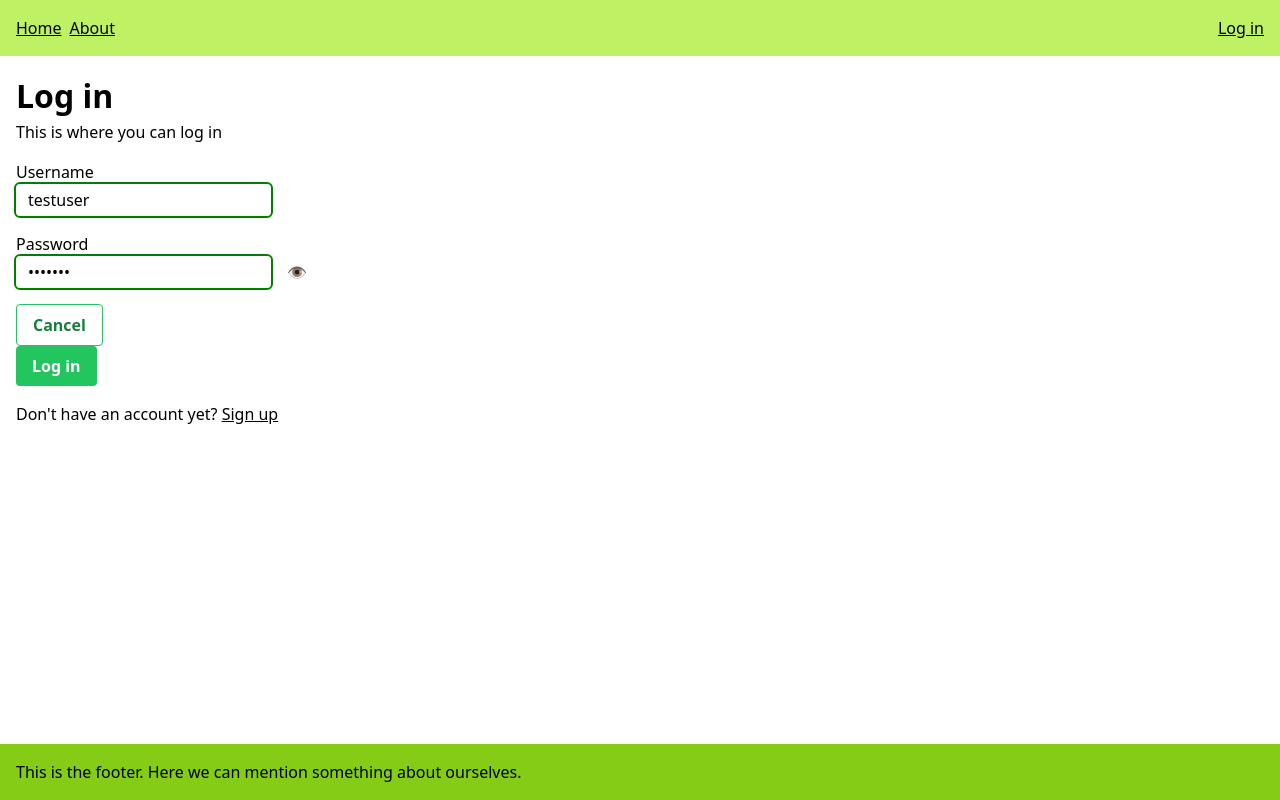
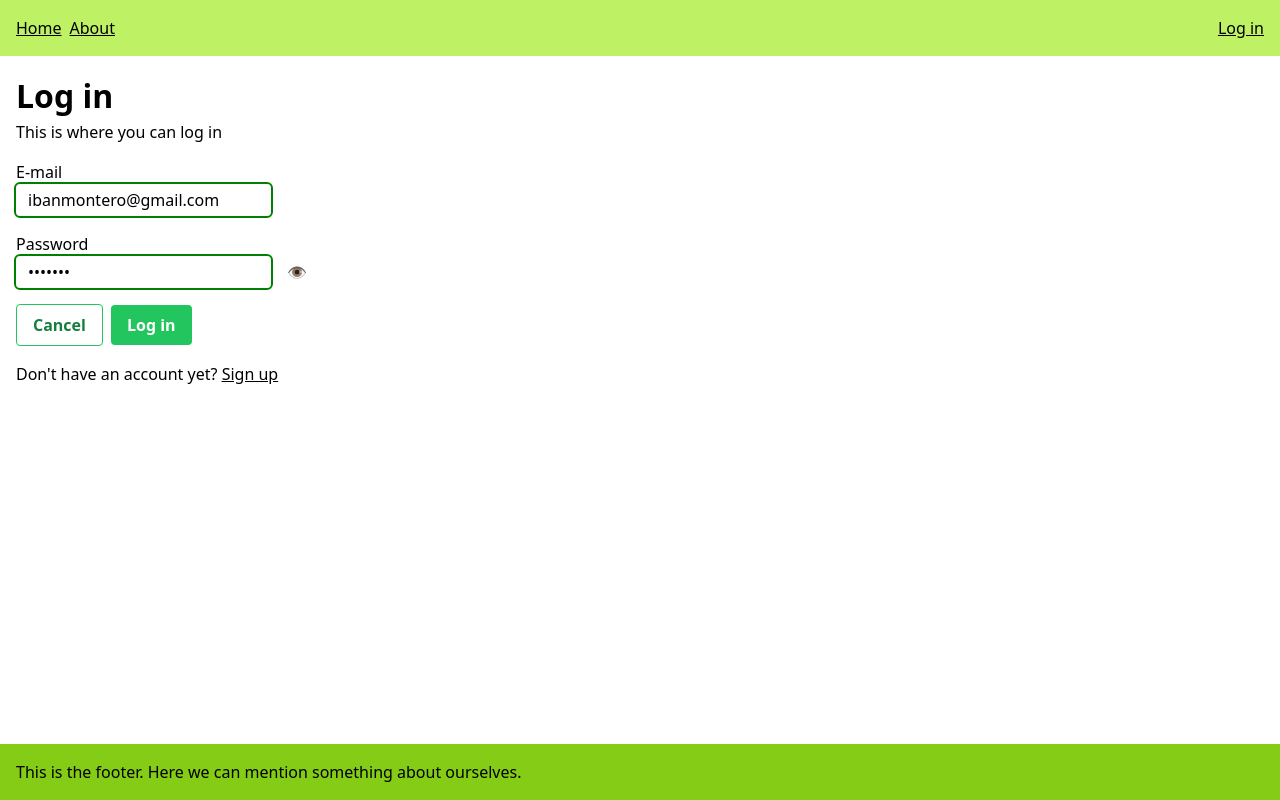
Before and after one commit to tentaclepurple/42_matcha, a SvelteKit app in the folder front/: page /login in a window 1280 px wide. Built offline with nearby package versions, Linux system fonts and the light colour scheme.

Commit message:
Add loading to login

```diff
--- a/front/src/routes/login/+page.svelte
+++ b/front/src/routes/login/+page.svelte
@@ -7,8 +7,13 @@
 	import { goto } from '$app/navigation';
 
 	let error: string = '';
+	let isLoading: boolean = false;
 
 	const handleSubmit = async (e) => {
+		if (isLoading) return;
+
+		isLoading = true;
+
 		e.preventDefault();
 
 		const formData = new FormData(e.target);
@@ -25,8 +30,14 @@
 			switch (res.status) {
 				case 401:
 					error = 'Your email address is not verified';
-					return;
+					break;
+				default:
+					error = 'An error occurred. Please try again later.';
+					break;
 			}
+
+			isLoading = false;
+			return;
 		}
 
 		const { access_token, user } = await res.json();
@@ -49,18 +60,18 @@
 	<div>
 		<Form onSubmit={handleSubmit}>
 			<label>
-				Username
-				<input type="text" id="username" name="username" value="testuser" />
+				E-mail
+				<input type="email" id="email" name="email" value="ibanmontero@gmail.com" required />
 			</label>
 
 			<label>
 				Password
-				<PasswordInput id="password" name="password" value="test123" />
+				<PasswordInput id="password" name="password" value="test123" required />
 			</label>
 
-			<div>
+			<div class="flex items-baseline justify-center gap-2">
 				<Button type="button" level="secondary" onclick={handleCancel}>Cancel</Button>
-				<Button type="submit">Log in</Button>
+				<Button type="submit" {isLoading}>Log in</Button>
 			</div>
 		</Form>
 		{#if error}
```
